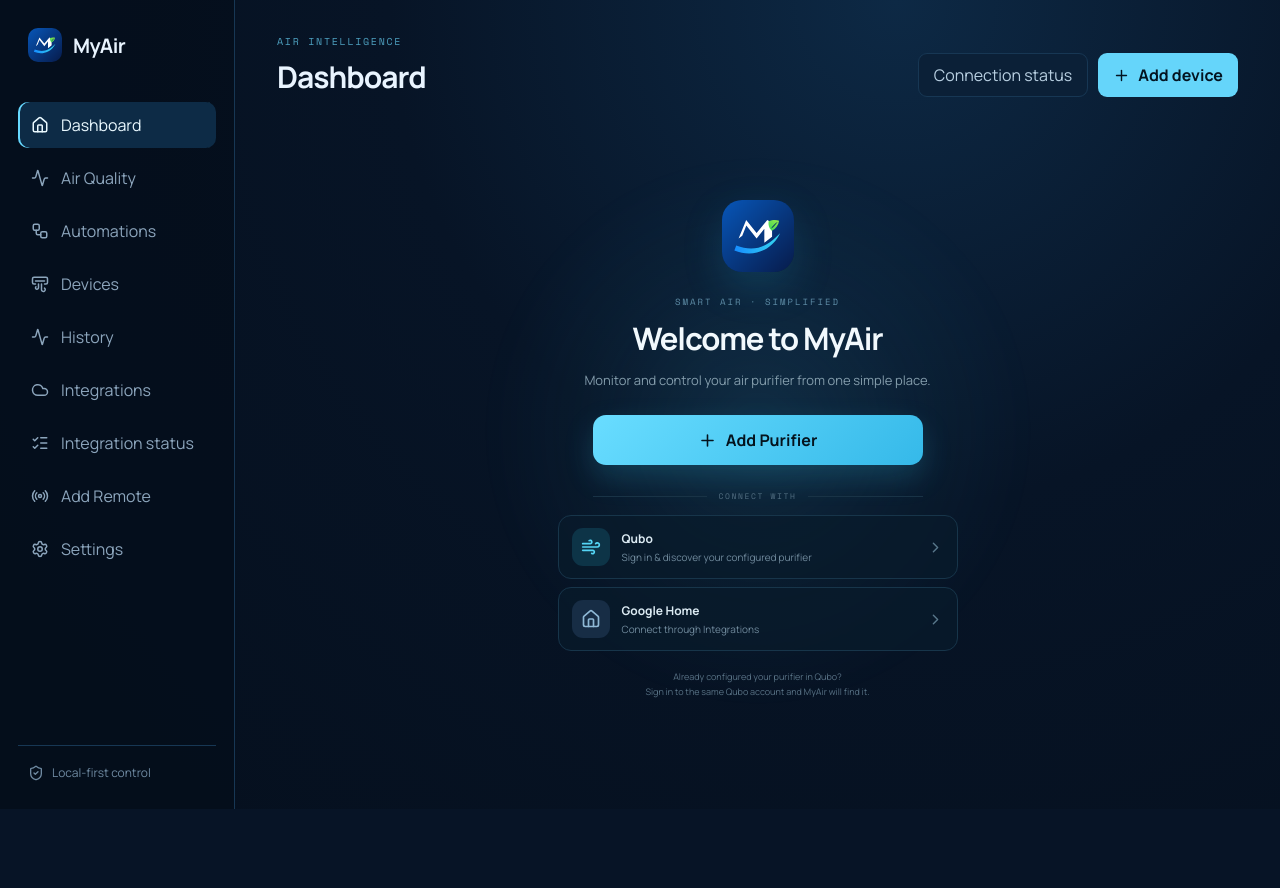
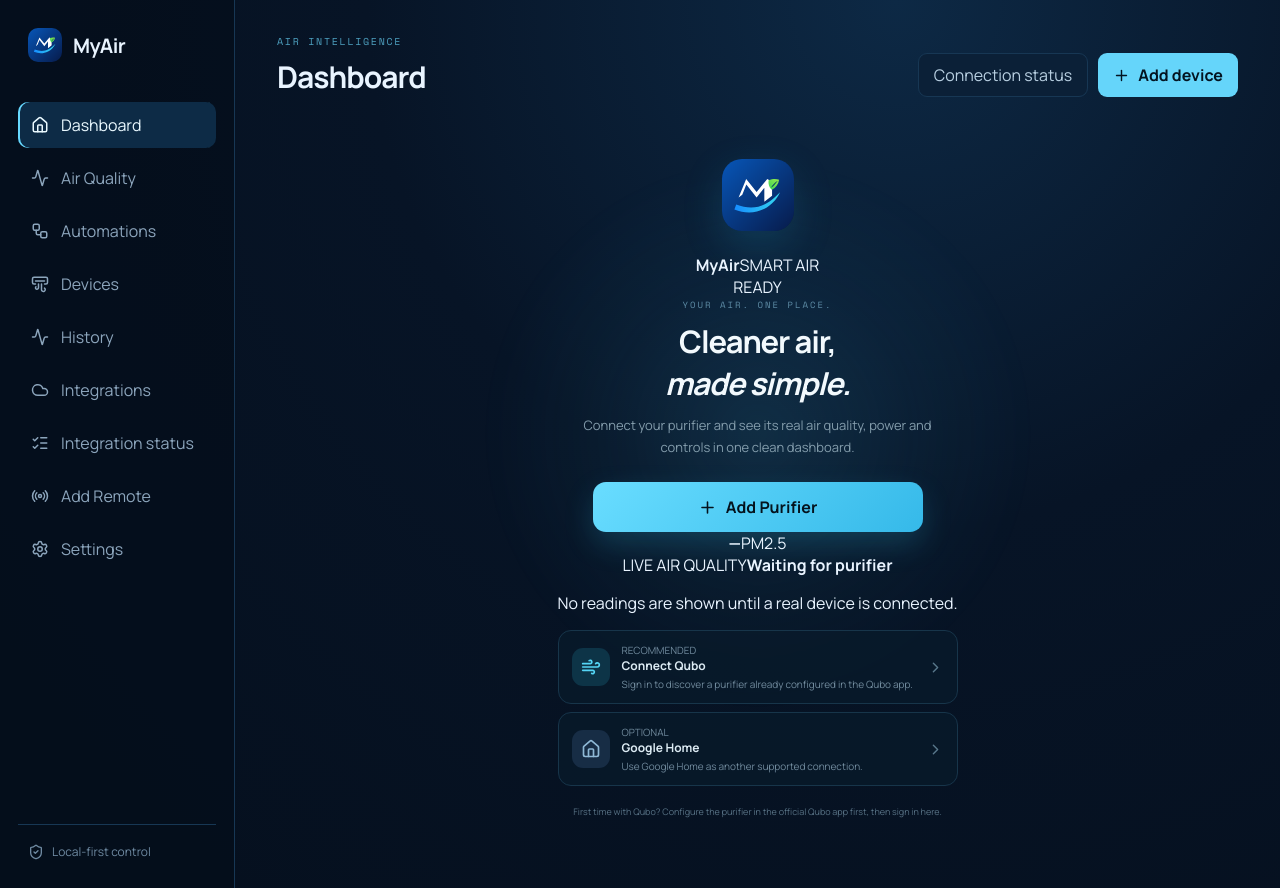
Before and after one commit to nextgen-20/myair, a React (Vite) app: page / in a window 1280 px wide. Before the commit the page ends 809 px from the top, so only its background shows below. Built offline with nearby package versions, Linux system fonts and the light colour scheme.

Commit message:
Redesign MyAir welcome screen to match premium reference

```diff
--- a/src/main.tsx
+++ b/src/main.tsx
@@ -81,25 +81,33 @@ function Dashboard({ tagged, google, qubo, googleProvider, add }: {
       <section className="welcomePage">
         <div className="welcomeGlow" />
         <div className="welcomeContent">
-          <img className="welcomeLogo" src="/myair-logo.svg" alt="" />
-          <span className="welcomeKicker">SMART AIR · SIMPLIFIED</span>
-          <h2>Welcome to MyAir</h2>
-          <p className="welcomeLead">Monitor and control your air purifier from one simple place.</p>
-          <button className="welcomeAdd" onClick={add}><Plus size={19} /> Add Purifier</button>
-          <div className="welcomeDivider"><span>CONNECT WITH</span></div>
+          <div className="welcomeTop">
+            <div className="welcomeBrand"><img className="welcomeLogo" src="/myair-logo.svg" alt="" /><div><strong>MyAir</strong><span>SMART AIR</span></div></div>
+            <span className="welcomeStatus"><i /> READY</span>
+          </div>
+          <div className="welcomeHero">
+            <span className="welcomeKicker">YOUR AIR. ONE PLACE.</span>
+            <h2>Cleaner air,<br /><em>made simple.</em></h2>
+            <p className="welcomeLead">Connect your purifier and see its real air quality, power and controls in one clean dashboard.</p>
+            <button className="welcomeAdd" onClick={add}><Plus size={19} /> Add Purifier</button>
+          </div>
+          <div className="welcomePreview">
+            <div className="previewRing"><div><strong>—</strong><span>PM2.5</span></div></div>
+            <div className="previewCopy"><span>LIVE AIR QUALITY</span><strong>Waiting for purifier</strong><p>No readings are shown until a real device is connected.</p></div>
+          </div>
           <div className="welcomeConnections">
             <button className="connectionCard" onClick={() => setPage('Add Qubo')}>
               <div className="connectionIcon qubo"><Wind size={20} /></div>
-              <div><strong>Qubo</strong><span>Sign in & discover your configured purifier</span></div>
+              <div><span className="connectionEyebrow">RECOMMENDED</span><strong>Connect Qubo</strong><span>Sign in to discover a purifier already configured in the Qubo app.</span></div>
               <ChevronRight size={17} />
             </button>
             <button className="connectionCard" onClick={() => setPage('Integrations')}>
               <div className="connectionIcon home"><Home size={20} /></div>
-              <div><strong>Google Home</strong><span>Connect through Integrations</span></div>
+              <div><span className="connectionEyebrow">OPTIONAL</span><strong>Google Home</strong><span>Use Google Home as another supported connection.</span></div>
               <ChevronRight size={17} />
             </button>
           </div>
-          <p className="welcomeNote">Already configured your purifier in Qubo?<br />Sign in to the same Qubo account and MyAir will find it.</p>
+          <p className="welcomeNote">First time with Qubo? Configure the purifier in the official Qubo app first, then sign in here.</p>
         </div>
       </section>
     );
```
